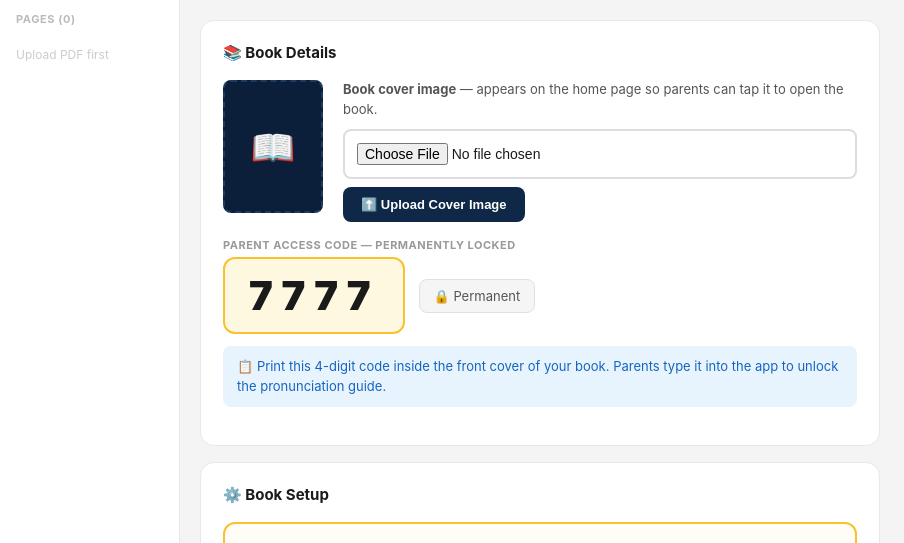
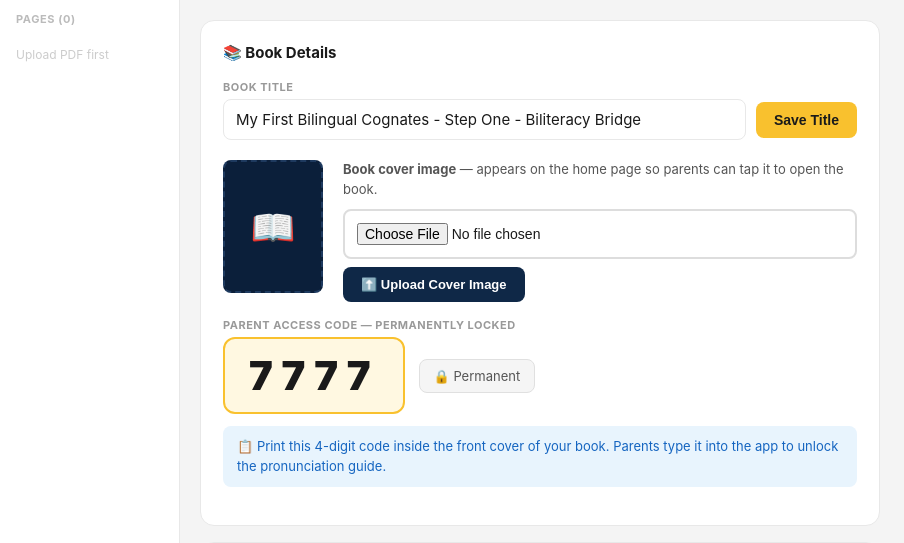
Before and after one commit to mcmillanme85-debug/Biliteracy-Bridge---Step-One, a Flask app: page /admin/book/my-first-bilingual-cognates in a window 1280 px wide. Shown: the part 60-603 px from the top of the page, without its empty margins (0-904 px from the left). Run offline with Flask 3, Linux system fonts and the light colour scheme; the visitor is signed in with stand-in values (Sample User, id 1); some libraries are stand-ins or nearby versions.

Commit message:
Update admin_book.html

```diff
--- a/templates/admin_book.html
+++ b/templates/admin_book.html
@@ -122,6 +122,16 @@ input[type=file]:hover{border-color:#F9C12E}
     <!-- ── BOOK DETAILS (cover + code) ── -->
     <div class="card">
       <div class="card-title">📚 Book Details</div>
+
+      <!-- Book title edit -->
+      <div class="field" style="margin-bottom:20px">
+        <label>Book Title</label>
+        <div style="display:flex;gap:10px;align-items:center">
+          <input type="text" id="bookTitleInput" value="{{ book.title }}" style="flex:1;padding:10px 12px;border:1.5px solid #e8e8e8;border-radius:8px;font-size:15px;color:#1a1a1a;outline:none">
+          <button onclick="saveTitle()" style="background:#F9C12E;color:#1a1a1a;border:none;padding:10px 18px;border-radius:8px;font-size:14px;font-weight:700;cursor:pointer;white-space:nowrap">Save Title</button>
+        </div>
+        <span id="titleStatus" style="font-size:12px;color:#aaa;margin-top:4px;display:block"></span>
+      </div>
 
       <!-- Book cover upload -->
       <div class="cover-row">
@@ -409,6 +419,26 @@ function downloadTemplate() {
   a.click();
 }
 
+async function saveTitle() {
+  const title = document.getElementById("bookTitleInput").value.trim();
+  const st = document.getElementById("titleStatus");
+  if (!title) { st.textContent = "Title cannot be empty."; return; }
+  st.textContent = "Saving…";
+  try {
+    const r = await fetch(`/admin/book/${BOOK_ID}/save-title`, {
+      method: "POST",
+      headers: {"Content-Type": "application/json"},
+      body: JSON.stringify({title})
+    });
+    const d = await r.json();
+    st.textContent = d.success ? "✅ Title saved!" : "❌ " + (d.error || "Error");
+    st.style.color = d.success ? "#2E7D32" : "#C62828";
+  } catch(e) {
+    st.textContent = "❌ Network error";
+    st.style.color = "#C62828";
+  }
+}
+
 wordCount = 1;
 if (NUM_PAGES > 0) loadPage(0);
 </script>
```
